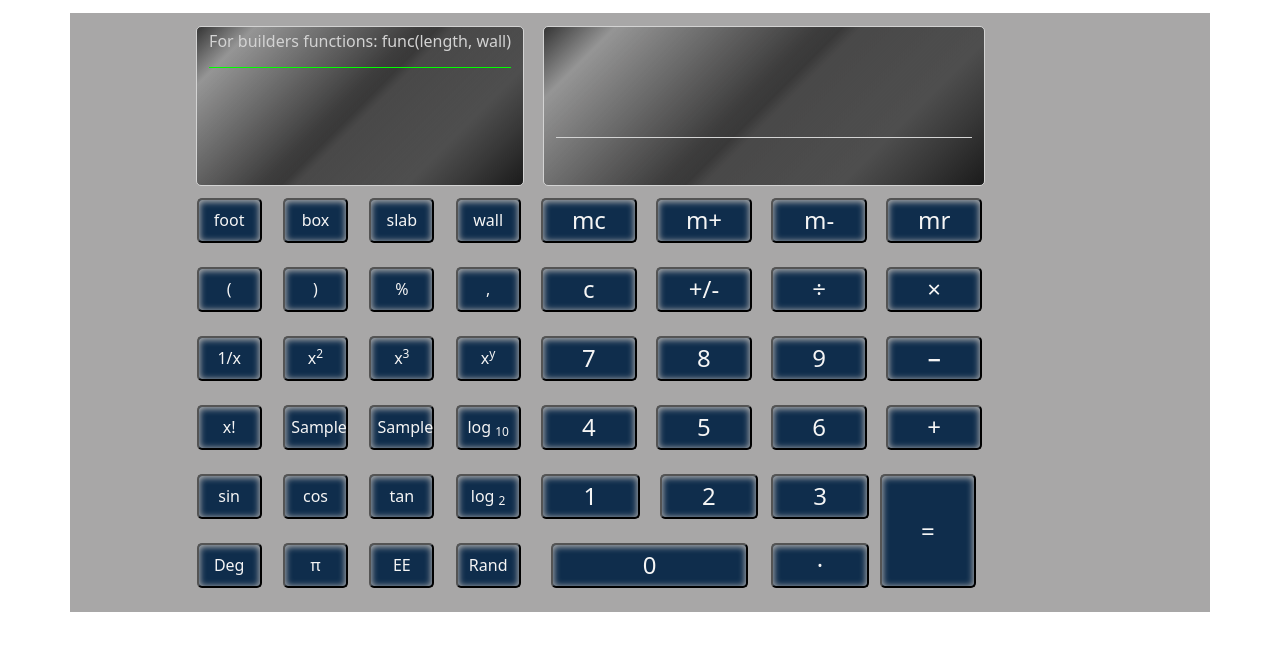
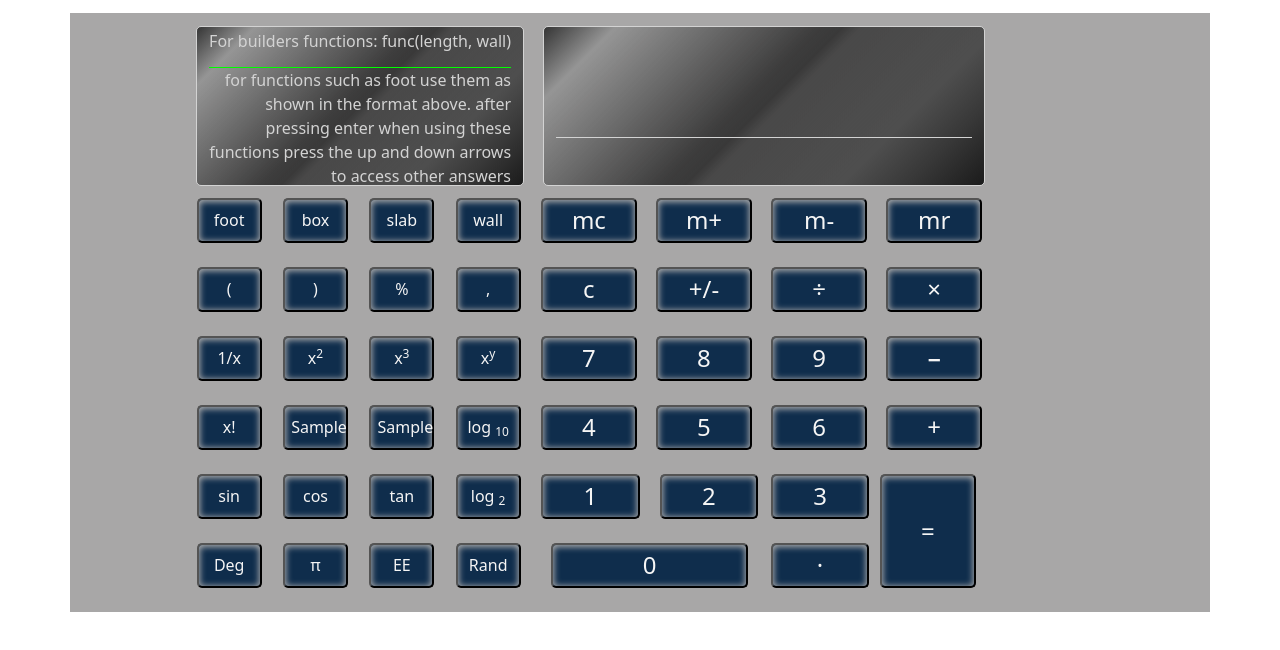
Before and after one commit to CamaroSS844/calculator, a plain HTML site: page index.html in a window 1280 px wide. Drawn offline with Linux system fonts and the light colour scheme.

Commit message:
added message on history screen which i will remove later

```diff
--- a/index.html
+++ b/index.html
@@ -19,7 +19,10 @@
                 <div class="row">
                     <div class="col-10" id="History">
                         <div id="historyp1"></div>
-                        <div id="historyp2"></div>
+                        <div id="historyp2"> for functions such as foot use them as shown in the format above.
+                            after pressing enter when using these functions press the up and down arrows to access
+                            other answers
+                        </div>
                     </div>
                 </div>
                 <div class="row">
```
